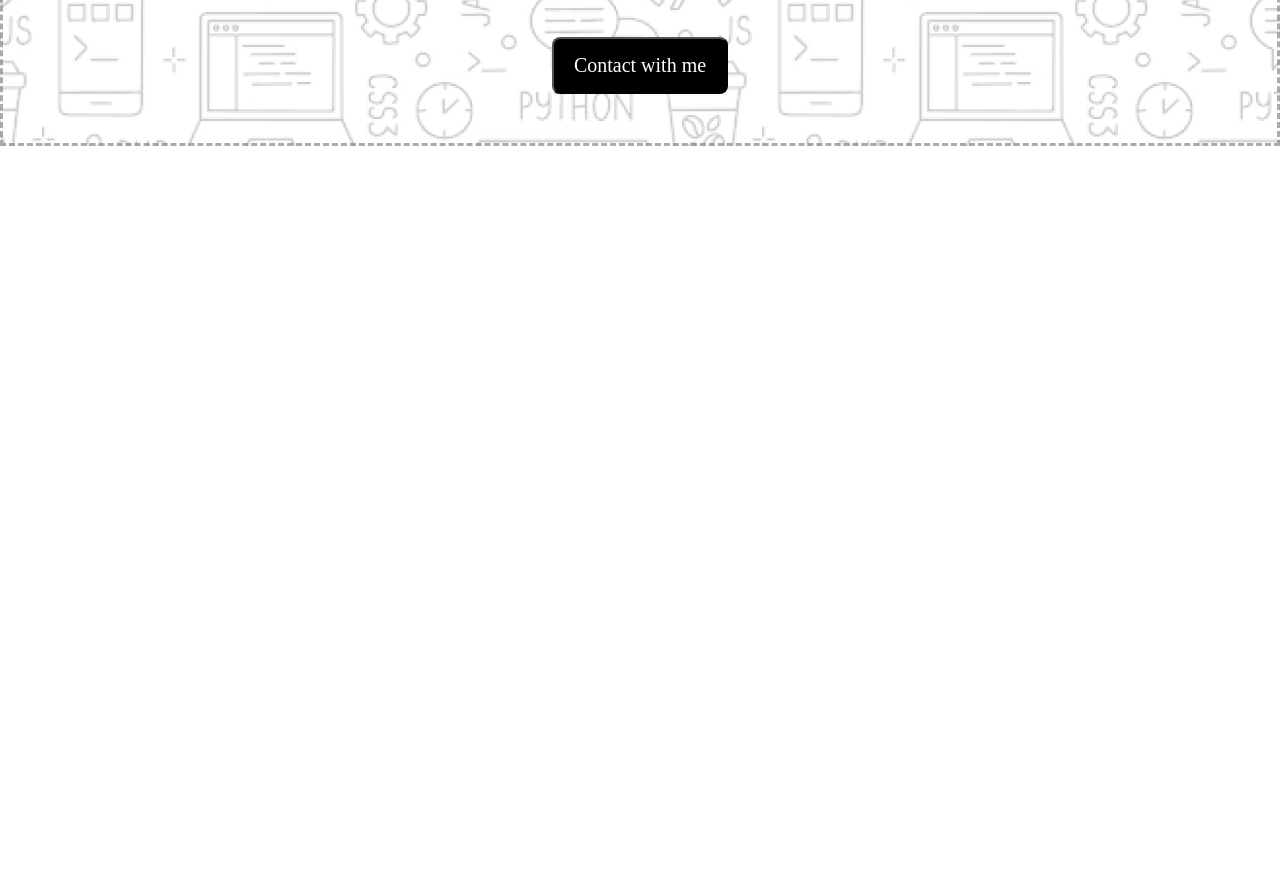
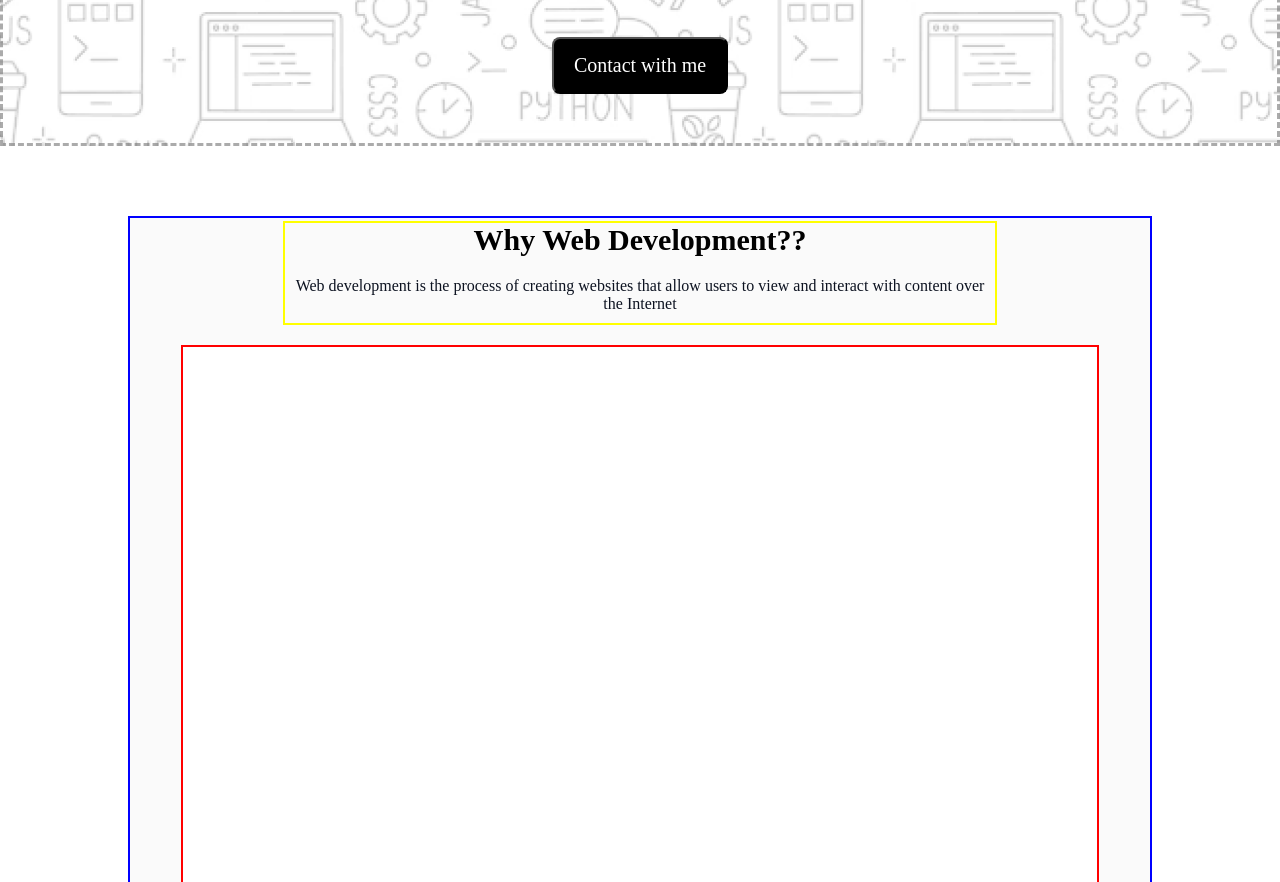
Before and after one commit to Nazmulshuvo123/my-first-assignment, a plain HTML site: page index.html in a window 1280 px wide. Shown: the part 558-1440 px from the top of the page. Before the commit the page ends 800 px from the top, so only its background shows below. Drawn offline with Linux system fonts and the light colour scheme; a web font is replaced by a local one.

Commit message:
add web develpoment section

```diff
--- a/index.html
+++ b/index.html
@@ -36,15 +36,19 @@
 
              </div>
 
-             <!-- <div>
-                <button class="contract">
-                    <a href="#">Contact with me</a>
-                </button>
-
-             </div> -->
-
 
             </div>
+        </section>
+
+        <section class="web-development-container">
+           <div class="web-dev-title-content">
+            <h3 id="title">Why Web Development??</h3>
+            <p id="para">Web development is the process of creating websites that allow users to view and interact with content over the Internet</p>
+           </div>
+            <div class="web-development-content">
+
+            </div>
+
         </section>
 
     </main>
--- a/style.css
+++ b/style.css
@@ -83,6 +83,49 @@ h1,h2,p,.btn{
     text-decoration: none;
     font-size: 20px;
     color: rgb(255, 255, 255);
+}
 
+/* web-development-container style */
+.web-development-container{
+    width: 80%;
+    margin: 0 auto;
+    height: 1300px;
+    margin-top: 70px;
+    background: rgba(13, 19, 33, 0.02);;
+    border: 2px solid blue;
+    display: flex;
+    justify-content: center;
+    align-items: center;
+    flex-direction: column;
+}
+.web-development-content{
+    width: 90%;
+    margin: 0 auto;
+    height: 90%;
+    background-color: white;
+    border: 2px solid red;
 
 }
+.web-dev-title-content{
+    width:70%;
+    margin: 0 auto;
+    display: flex;
+    flex-direction: column;
+    align-items: center;
+    border: 2px solid yellow;
+    margin-bottom: 20px;
+}
+#title{
+   font-family:  Azeret Mono;
+   font-size: 30px;
+   font-weight: 800;
+   padding-bottom: 20px;
+
+}
+#para{
+    font-weight: 400;
+    font-size: 16px;
+    text-align: center;
+    padding-bottom: 10px;
+    color: rgb(13, 19, 33);
+}
```
